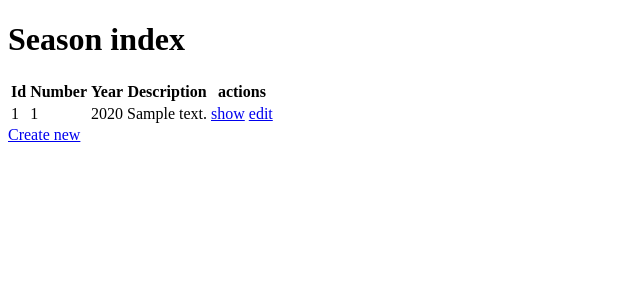
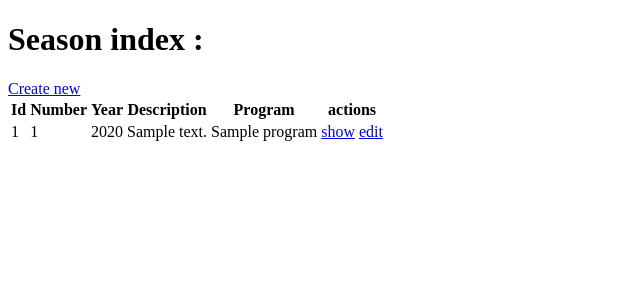
Before and after one commit to actix2013/32_Symfony_Wild-Series, a Symfony app: template templates/season/index.html.twig in a window 1280 px wide. Shown: the part 150-450 px from the top of the page, without its empty margins (0-640 px from the left). Run offline with Twig, Linux system fonts and the light colour scheme; the template is opened without the code that fills it: most values are stand-ins (such as "Sample title", 1, 10 or a date in 2020); some libraries are stand-ins or nearby versions.

Commit message:
DESIGN Season  OK , Not end but usable

```diff
--- a/templates/program/index.html.twig
+++ b/templates/program/index.html.twig
@@ -10,7 +10,7 @@
         </div>
         <table class="table {{ containerTable }}">
             <thead>
-            <tr class="bg-white">
+            <tr>
                 <th>Id</th>
                 <th>Title</th>
                 <th>Summary</th>
@@ -28,7 +28,7 @@
                     {% set bgColor = "bg-primary " %}
                     {% set bgBascule = false %}
                 {% endif %}
-                <tr class="border-bottom border-dark {{ bgColor }}">
+                <tr class="{{ bgColor }}">
                     <td>{{ program.id }}</td>
                     <td class="border-left border-dark">{{ program.title }}</td>
                     <td class="border-left border-dark">{{ program.summary }}</td>
--- a/templates/program/show.html.twig
+++ b/templates/program/show.html.twig
@@ -52,9 +52,6 @@
     </table>
 
     <div class="{{ containerEnd }}">
-
-
-
     <a class="{{ btnDelete }}" href="{{ path('program_index') }}">back to list</a>
     </div>
 
--- a/templates/season/_delete_form.html.twig
+++ b/templates/season/_delete_form.html.twig
@@ -1,5 +1,5 @@
 <form method="post" action="{{ path('season_delete', {'id': season.id}) }}" onsubmit="return confirm('Are you sure you want to delete this item?');">
     <input type="hidden" name="_method" value="DELETE">
     <input type="hidden" name="_token" value="{{ csrf_token('delete' ~ season.id) }}">
-    <button class="btn">Delete</button>
+    <button class="{{ btnDelete }}">Delete</button>
 </form>
--- a/templates/season/_form.html.twig
+++ b/templates/season/_form.html.twig
@@ -1,4 +1,4 @@
 {{ form_start(form) }}
     {{ form_widget(form) }}
-    <button class="btn">{{ button_label|default('Save') }}</button>
+    <button class="{{ btnDelete }}">{{ button_label|default('Save') }}</button>
 {{ form_end(form) }}
--- a/templates/season/index.html.twig
+++ b/templates/season/index.html.twig
@@ -3,37 +3,56 @@
 {% block title %}Season index{% endblock %}
 
 {% block body %}
-    <h1>Season index</h1>
-
-    <table class="table">
+<div class="container d-flex flex-column">
+    <div class="{{ containerFormTitle }}">
+        <h1 class="col-7 ml-1 p-2">Season index : </h1>
+        <a class="{{ btnDelete }} col-5 mt-2" href="{{ path('season_new') }}">Create new</a>
+    </div>
+    <table class="table {{ containerTable }}">
         <thead>
             <tr>
                 <th>Id</th>
                 <th>Number</th>
                 <th>Year</th>
                 <th>Description</th>
+                <th>Program</th> <!-- user added -->
                 <th>actions</th>
             </tr>
         </thead>
         <tbody>
+        {% set bgBascule = false %}
         {% for season in seasons %}
-            <tr>
+
+            {% if bgBascule == false %}
+                {% set bgColor = "bg-secondary" %}
+                {% set bgBascule = true %}
+            {% else %}
+                {% set bgColor = "bg-primary " %}
+                {% set bgBascule = false %}
+            {% endif %}
+            <tr class="{{ bgColor }}">
                 <td>{{ season.id }}</td>
                 <td>{{ season.number }}</td>
                 <td>{{ season.year }}</td>
                 <td>{{ season.description }}</td>
+                <td>{{ season.program.title }}</td> <!-- user added -->
                 <td>
-                    <a href="{{ path('season_show', {'id': season.id}) }}">show</a>
-                    <a href="{{ path('season_edit', {'id': season.id}) }}">edit</a>
+                    <div class="d-flex flex-column">
+                        <a class="h6 text-dark bg-white rounded p-2 border border-dark" href="{{ path
+                            ('season_show', {'id': season.id}) }}">show</a>
+                        <a class="h6 text-dark bg-white rounded p-2 border border-dark" href="{{ path
+                            ('season_edit', {'id': season.id}) }}">edit</a>
+                    </div>
                 </td>
             </tr>
         {% else %}
-            <tr>
+            <tr class="{{ bgColor }}">
                 <td colspan="5">no records found</td>
             </tr>
         {% endfor %}
         </tbody>
     </table>
 
-    <a href="{{ path('season_new') }}">Create new</a>
+
+</div>
 {% endblock %}
```
Also changed, not shown: assets/css/app.scss (+7 -0 lines), templates/program/new.html.twig (+12 -3 lines), templates/season/edit.html.twig (+11 -6 lines), templates/season/new.html.twig (+11 -3 lines), templates/season/show.html.twig (+16 -4 lines).
